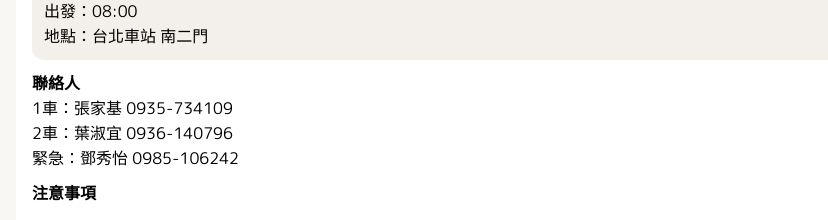
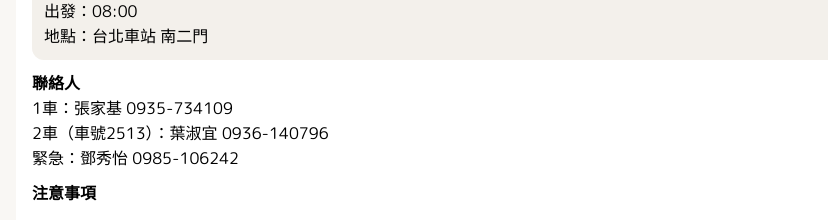
Before and after one commit to Mushigyoza/hsinchu-trip, a plain HTML site: page index.html in a window 1280 px wide. Shown: the part 457-677 px from the top of the page, without its empty margins (0-828 px from the left). Drawn offline with nearby package versions, Linux system fonts and the light colour scheme.

Commit message:
Update index.html

```diff
--- a/index.html
+++ b/index.html
@@ -104,7 +104,7 @@ body{
   <div style="margin-bottom:10px;">
     <b>聯絡人</b><br>
     1車：張家基 0935-734109<br>
-    2車：葉淑宜 0936-140796<br>
+    2車（車號2513）：葉淑宜 0936-140796<br>
     緊急：鄧秀怡 0985-106242
   </div>
 
```
